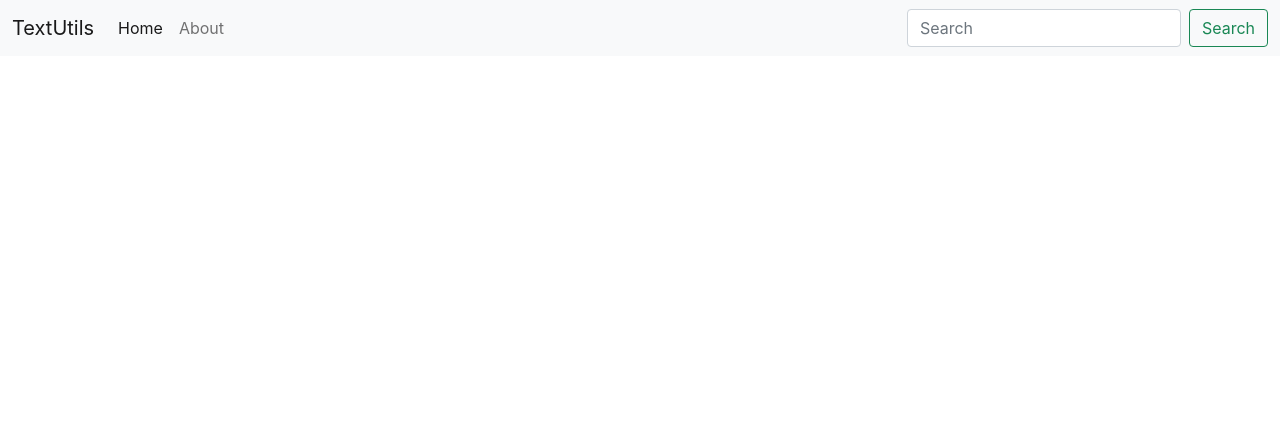
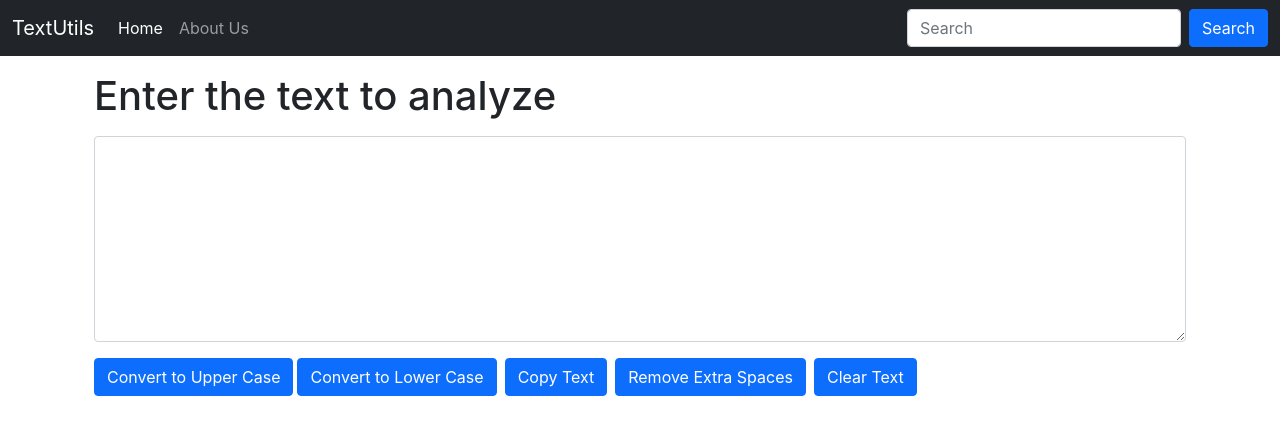
Before and after one commit to SheetalKabra/textutils, a React (Create React App) app: page / in a window 1280 px wide. Shown: the top 434 px of the page. Built offline with nearby package versions, Linux system fonts and the light colour scheme.

Commit message:
video 11 completed

```diff
--- a/package.json
+++ b/package.json
@@ -7,6 +7,7 @@
     "@testing-library/react": "^11.1.0",
     "@testing-library/user-event": "^12.1.10",
     "react": "^17.0.2",
+    "react-copy-to-clipboard": "^5.0.4",
     "react-dom": "^17.0.2",
     "react-scripts": "4.0.3",
     "web-vitals": "^1.0.1"
--- a/src/App.js
+++ b/src/App.js
@@ -1,33 +1,30 @@
 import logo from './logo.svg';
 import './App.css';
+import Navbar from './components/Navbar';
+import PropTypes from 'prop-types'
+import Textform from './components/Textform';
+import About from './components/About';
+
 
 function App() {
   return (
     <>
-      <nav className="navbar navbar-expand-lg navbar-light bg-light">
-        <div className="container-fluid">
-          <a className="navbar-brand" href="/">TextUtils</a>
-          <button className="navbar-toggler" type="button" data-bs-toggle="collapse" data-bs-target="#navbarSupportedContent" aria-controls="navbarSupportedContent" aria-expanded="false" aria-label="Toggle navigation">
-            <span className="navbar-toggler-icon"></span>
-          </button>
-          <div className="collapse navbar-collapse" id="navbarSupportedContent">
-            <ul className="navbar-nav me-auto mb-2 mb-lg-0">
-              <li className="nav-item">
-                <a className="nav-link active" aria-current="page" href="/">Home</a>
-              </li>
-              <li className="nav-item">
-                <a className="nav-link" href="/">About</a>
-              </li>
-            </ul>
-            <form className="d-flex">
-              <input className="form-control me-2" type="search" placeholder="Search" aria-label="Search" />
-              <button className="btn btn-outline-success" type="submit">Search</button>
-            </form>
-          </div>
-        </div>
-      </nav>
+      <Navbar title="TextUtils"/>
+      <div className="container my-3">
+        <Textform heading="Enter the text to analyze "/>
+        {/* <About /> */}
+      </div>
     </>
   );
 }
 
 export default App;
+
+Navbar.propTypes = {
+  title: PropTypes.string.isRequired
+}
+
+Navbar.defaultProps = {
+  title: "Add Title here",
+  aboutText : "About Us"
+}
--- /dev/null
+++ b/src/components/About.js
@@ -0,0 +1,60 @@
+import React,{useState} from 'react'
+
+export default function About() {
+    const[myStyle, setMyStyle] = useState({
+        color: "black", backgroundColor:"white"
+    });
+    const[buttonText, setButtonText] = useState("Enable Dark Mode");
+    const toggleMode = ()=>{
+        if(myStyle.color === "white"){
+            setMyStyle({color: "black", backgroundColor:"white"});
+            setButtonText("Enable Dark Mode");
+        }else{
+            setMyStyle({color: "white", backgroundColor:"black"});
+            setButtonText("Enable Light Mode");
+        }
+    }
+    return (
+        <div>
+            <div className="accordion" id="accordionExample" style={myStyle}>
+                <div className="accordion-item" style={myStyle}>
+                    <h2 className="accordion-header" id="headingOne">
+                    <button className="accordion-button" style={myStyle} type="button" data-bs-toggle="collapse" data-bs-target="#collapseOne" aria-expanded="true" aria-controls="collapseOne">
+                        Accordion Item #1
+                    </button>
+                    </h2>
+                    <div id="collapseOne" className="accordion-collapse collapse show" aria-labelledby="headingOne" data-bs-parent="#accordionExample">
+                    <div className="accordion-body">
+                        <strong>This is the first item's accordion body.</strong> It is shown by default, until the collapse plugin adds the appropriate classes that we use to style each element. These classes control the overall appearance, as well as the showing and hiding via CSS transitions. You can modify any of this with custom CSS or overriding our default variables. It's also worth noting that just about any HTML can go within the <code>.accordion-body</code>, though the transition does limit overflow.
+                    </div>
+                    </div>
+                </div>
+                <div className="accordion-item" style={myStyle}>
+                    <h2 className="accordion-header" id="headingTwo">
+                    <button className="accordion-button collapsed" style={myStyle} type="button" data-bs-toggle="collapse" data-bs-target="#collapseTwo" aria-expanded="false" aria-controls="collapseTwo">
+                        Accordion Item #2
+                    </button>
+                    </h2>
+                    <div id="collapseTwo" className="accordion-collapse collapse" aria-labelledby="headingTwo" data-bs-parent="#accordionExample">
+                    <div className="accordion-body">
+                        <strong>This is the second item's accordion body.</strong> It is hidden by default, until the collapse plugin adds the appropriate classes that we use to style each element. These classes control the overall appearance, as well as the showing and hiding via CSS transitions. You can modify any of this with custom CSS or overriding our default variables. It's also worth noting that just about any HTML can go within the <code>.accordion-body</code>, though the transition does limit overflow.
+                    </div>
+                    </div>
+                </div>
+                <div className="accordion-item" style={myStyle}>
+                    <h2 className="accordion-header" id="headingThree">
+                    <button className="accordion-button collapsed" style={myStyle} type="button" data-bs-toggle="collapse" data-bs-target="#collapseThree" aria-expanded="false" aria-controls="collapseThree">
+                        Accordion Item #3
+                    </button>
+                    </h2>
+                    <div id="collapseThree" className="accordion-collapse collapse" aria-labelledby="headingThree" data-bs-parent="#accordionExample">
+                    <div className="accordion-body">
+                        <strong>This is the third item's accordion body.</strong> It is hidden by default, until the collapse plugin adds the appropriate classes that we use to style each element. These classes control the overall appearance, as well as the showing and hiding via CSS transitions. You can modify any of this with custom CSS or overriding our default variables. It's also worth noting that just about any HTML can go within the <code>.accordion-body</code>, though the transition does limit overflow.
+                    </div>
+                    </div>
+                </div>
+            </div>
+            <button className="btn btn-primary my-3" onClick={toggleMode}>{buttonText}</button>
+        </div>
+    )
+}
--- /dev/null
+++ b/src/components/Navbar.js
@@ -0,0 +1,28 @@
+import React from 'react'
+
+export default function Navbar(props) {
+    return (
+        <nav className="navbar navbar-expand-lg navbar-dark bg-dark">
+        <div className="container-fluid">
+            <a className="navbar-brand" href="/">{props.title}</a>
+            <button className="navbar-toggler" type="button" data-bs-toggle="collapse" data-bs-target="#navbarSupportedContent" aria-controls="navbarSupportedContent" aria-expanded="false" aria-label="Toggle navigation">
+                <span className="navbar-toggler-icon"></span>
+            </button>
+            <div className="collapse navbar-collapse" id="navbarSupportedContent">
+                <ul className="navbar-nav me-auto mb-2 mb-lg-0">
+                <li className="nav-item">
+                    <a className="nav-link active" aria-current="page" href="/">Home</a>
+                </li>
+                <li className="nav-item">
+                    <a className="nav-link" href="/">{props.aboutText}</a>
+                </li>
+                </ul>
+                <form className="d-flex">
+                <input className="form-control me-2" type="search" placeholder="Search" aria-label="Search" />
+                <button className="btn btn-primary" type="submit">Search</button>
+                </form>
+            </div>
+        </div>
+        </nav>
+    )
+}
--- /dev/null
+++ b/src/components/Textform.js
@@ -0,0 +1,69 @@
+import React,{useState} from 'react'
+import { CopyToClipboard } from 'react-copy-to-clipboard';
+
+export default function Textform(props) {
+    const[text, setText] = useState("");
+    //const[isCopied, setIsCopied] = useState(false);
+    const handleUpperCaseEvent = ()=>{
+        let textValue = text.toUpperCase();
+        setText(textValue);
+    };
+    const handleLowerCaseEvent = ()=>{
+        let textValue = text.toLowerCase();
+        setText(textValue);
+    };
+    // const onCopyText = ()=>{
+    //     setIsCopied(true);
+    //     setTimeout(()=>{
+    //         setIsCopied(false);
+    //     }, 2000);
+    // }
+    const handleCopyText = ()=>{
+        var text = document.getElementById("myBox");
+        text.select();
+        navigator.clipboard.writeText(text.value);
+    };
+    const handleExtraSpaces = ()=>{
+        let newText = text.split(/[  ]+/);
+        setText(newText.join(" "));
+    };
+    const handleClearEvent = ()=>{
+        let textValue = "";
+        setText(textValue);
+    };
+    const handleOnChangeEvent = (event)=>{
+        setText(event.target.value);
+    };
+
+    return (
+        <>
+            <div className="container">
+                <h1>{props.heading}</h1>
+                <div className="my-3">
+                    <textarea className="form-control" id="myBox" rows="8" value={text} onChange={handleOnChangeEvent}></textarea>
+                </div>
+                <button className="btn btn-primary" onClick={handleUpperCaseEvent}>Convert to Upper Case</button>
+                <button className="btn btn-primary mx-1" onClick={handleLowerCaseEvent}>Convert to Lower Case</button>
+                <button className="btn btn-primary mx-1" onClick={handleCopyText}>Copy Text</button>
+                <button className="btn btn-primary mx-1" onClick={handleExtraSpaces}>Remove Extra Spaces</button>
+                <button className="btn btn-primary mx-1" onClick={handleClearEvent}>Clear Text</button>
+
+                {/* <CopyToClipboard text={text} onCopy={onCopyText}>
+                    <div className="copy-area">
+                    <button className="btn btn-primary">Copy To Clipboard</button>
+                        <span className={`copy-feedback ${isCopied ? "active" : ""}`}>
+                            {isCopied ? "Copied!" : ""}
+                        </span>
+                    </div>
+                </CopyToClipboard> */}
+            </div>
+            {/* <div className="container my-3">
+                <h2>Your text summary</h2>
+                <p>{text.split(" ").length} words, {text.length} characters</p>
+                <p>{0.008 * text.split(" ").length} minutes to read.</p>
+                <h2>Preview</h2>
+                <p>{text}</p>
+            </div> */}
+        </>
+    )
+}
--- /dev/null
+++ b/src/module1.mjs
@@ -0,0 +1,3 @@
+import ui,{b,c} from './module2.mjs';
+console.log(ui);
+console.log(b);
```
Also changed, not shown: src/module2.mjs (added, +8 -0 lines), 1 other file (tests, documents, lock files or other folders).
